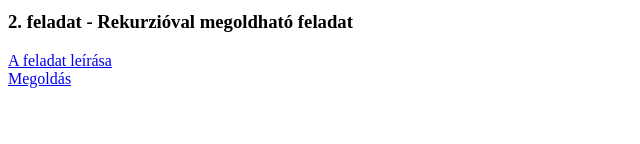
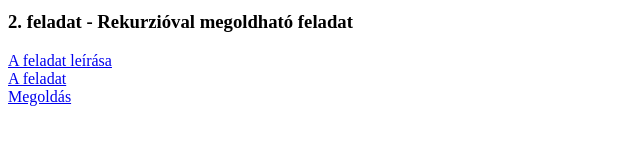
Before and after one commit to R-Anita/Alga, a plain HTML site: page index.html in a window 1280 px wide. Shown: the part 276-420 px from the top of the page, 0-640 px from the left. Drawn offline with Linux system fonts and the light colour scheme.

Commit message:
link added

```diff
--- a/index.html
+++ b/index.html
@@ -16,6 +16,7 @@
 
     <h3>2. feladat - Rekurzióval megoldható feladat</h3>
     <a href="https://github.com/R-Anita/Alga/blob/main/staircase_problem.md">A feladat leírása</a><br>
+    <a href="https://www.hackerrank.com/challenges/ctci-recursive-staircase/problem">A feladat</a><br>
     <a href="https://github.com/R-Anita/Alga/blob/main/staircase_problem.py">Megoldás</a>
 
 
```
